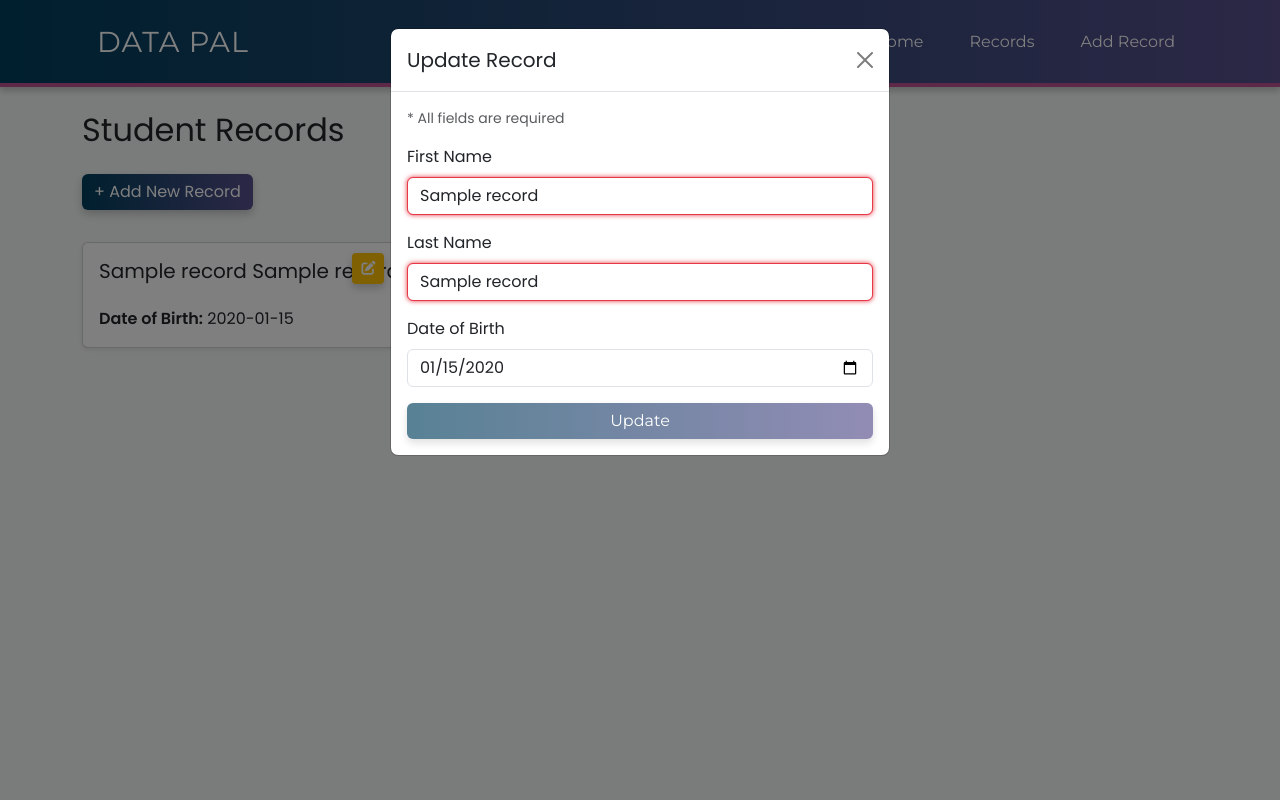
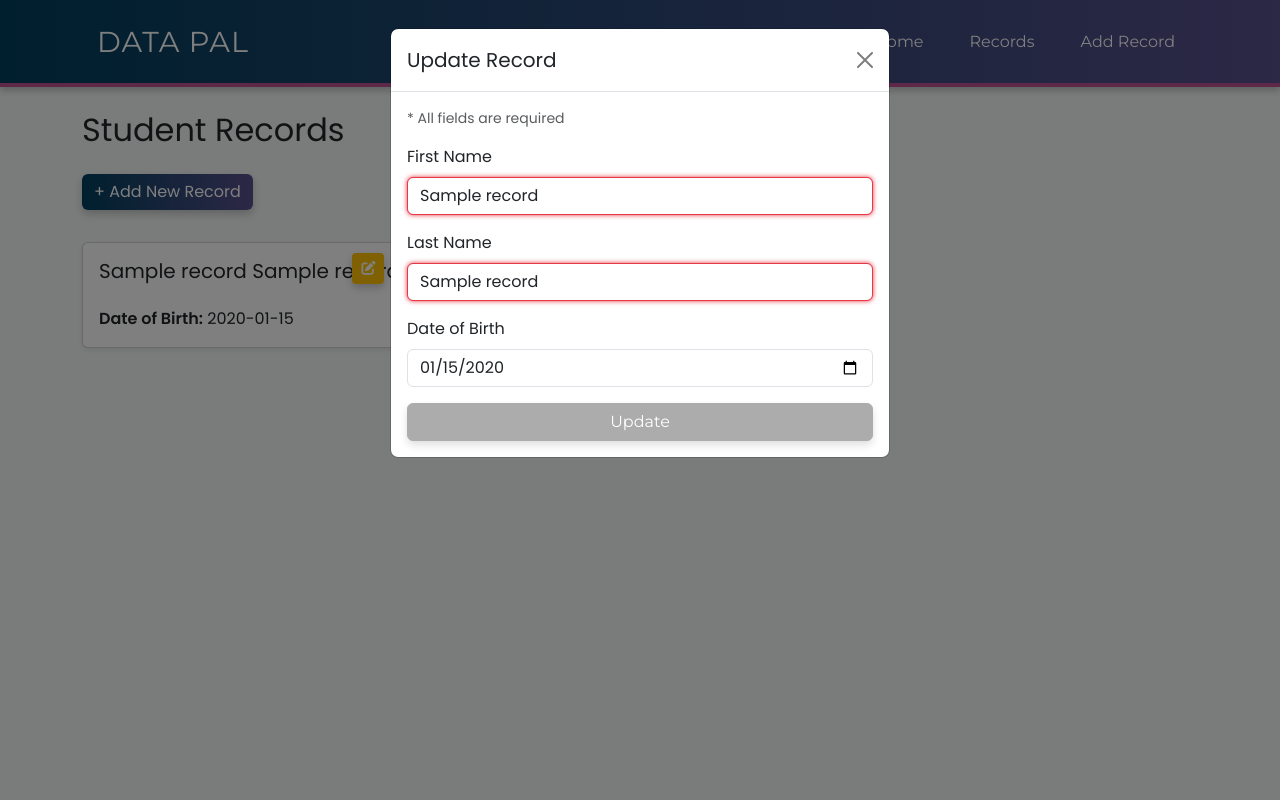
Before and after one commit to nelsonSigurd/ai-simple-data-management, a Flask app: page /records in a window 1280 px wide, after a click that opens the changed part. Run offline with Flask 3, Linux system fonts and the light colour scheme; a database or web service that is not in the repository returns one stand-in record (values such as "Sample title"); data that the repository does not hold is empty.

Commit message:
Update records.html

```diff
--- a/flask_app/templates/records.html
+++ b/flask_app/templates/records.html
@@ -12,10 +12,13 @@
                     <p class="card-text mt-4"><strong>Date of Birth:</strong> {{ record["Date of Birth"] }}</p>
                 </div>
                 <div class="card-buttons">
-                    <button class="btn btn-warning btn-sm me-2 update-btn" data-bs-toggle="modal" data-bs-target="#updateModal" data-index="{{ loop.index0 }}" data-first-name="{{ record['First Name'] }}" data-last-name="{{ record['Last Name'] }}" data-dob="{{ record['Date of Birth'] }}">
+                    <button class="btn btn-warning btn-sm me-2 update-btn" data-bs-toggle="modal" data-bs-target="#updateModal"
+                        data-index="{{ loop.index0 }}" data-first-name="{{ record['First Name'] }}" data-last-name="{{ record['Last Name'] }}"
+                        data-dob="{{ record['Date of Birth'] }}">
                         <i class="fas fa-edit"></i>
                     </button>
-                    <button class="btn btn-danger btn-sm delete-btn" data-bs-toggle="modal" data-bs-target="#deleteModal" data-index="{{ loop.index0 }}" data-first-name="{{ record['First Name'] }}" data-last-name="{{ record['Last Name'] }}">
+                    <button class="btn btn-danger btn-sm delete-btn" data-bs-toggle="modal" data-bs-target="#deleteModal"
+                        data-index="{{ loop.index0 }}" data-first-name="{{ record['First Name'] }}" data-last-name="{{ record['Last Name'] }}">
                         <i class="fa-solid fa-trash"></i>
                     </button>
                 </div>
@@ -53,13 +56,13 @@
                         <input type="date" class="form-control" id="update_date_of_birth" name="date_of_birth" required>
                     </div>
 
-                        <button type="submit" id="update-submit-btn" class="btn btn-primary w-100 btn-custom-gradient" disabled><span>Update</span></button>
+                        <button type="submit" id="update-submit-btn" class="btn btn-primary w-100" disabled>Update</button>
                     </form>
                 </div>
             </div>
         </div>
     </div>
-
+</div>
 
 <!-- Delete Modal -->
 <div class="modal fade" id="deleteModal" tabindex="-1" aria-labelledby="deleteModalLabel" aria-hidden="true">
@@ -71,7 +74,7 @@
             </div>
             <div class="modal-body">
                 <p>Are you sure you want to delete <strong id="delete-name"></strong>?</p>
-                    <form method="POST" action="/delete">
+                <form method="POST" id="delete-form" action="/delete">
                     <input type="hidden" id="delete_record_id" name="record_id">
                     <button type="submit" class="btn btn-danger">Delete</button>
                     <button type="button" class="btn btn-secondary" data-bs-dismiss="modal">Cancel</button>
```
Lines whose indentation alone changed are shown as unchanged.
